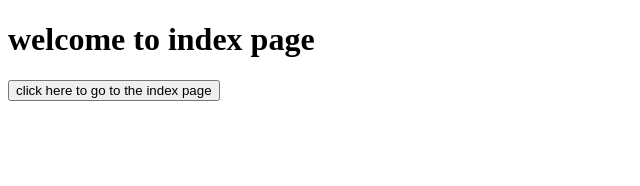
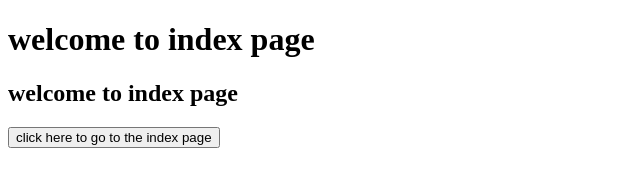
Before and after one commit to kishorekunal508/May-26, a plain HTML site: page index.html in a window 1280 px wide. Shown: the whole page, without its empty margins (0-640 px from the left). Drawn offline with Linux system fonts and the light colour scheme.

Commit message:
Update index.html
mera commit

```diff
--- a/index.html
+++ b/index.html
@@ -7,6 +7,7 @@
 </head>
 <body>
 <h1>welcome to index page</h1>
+	<h2>welcome to index page</h2>
 <button>click here to go to the index page</button>
 </body>
 </html>
```
